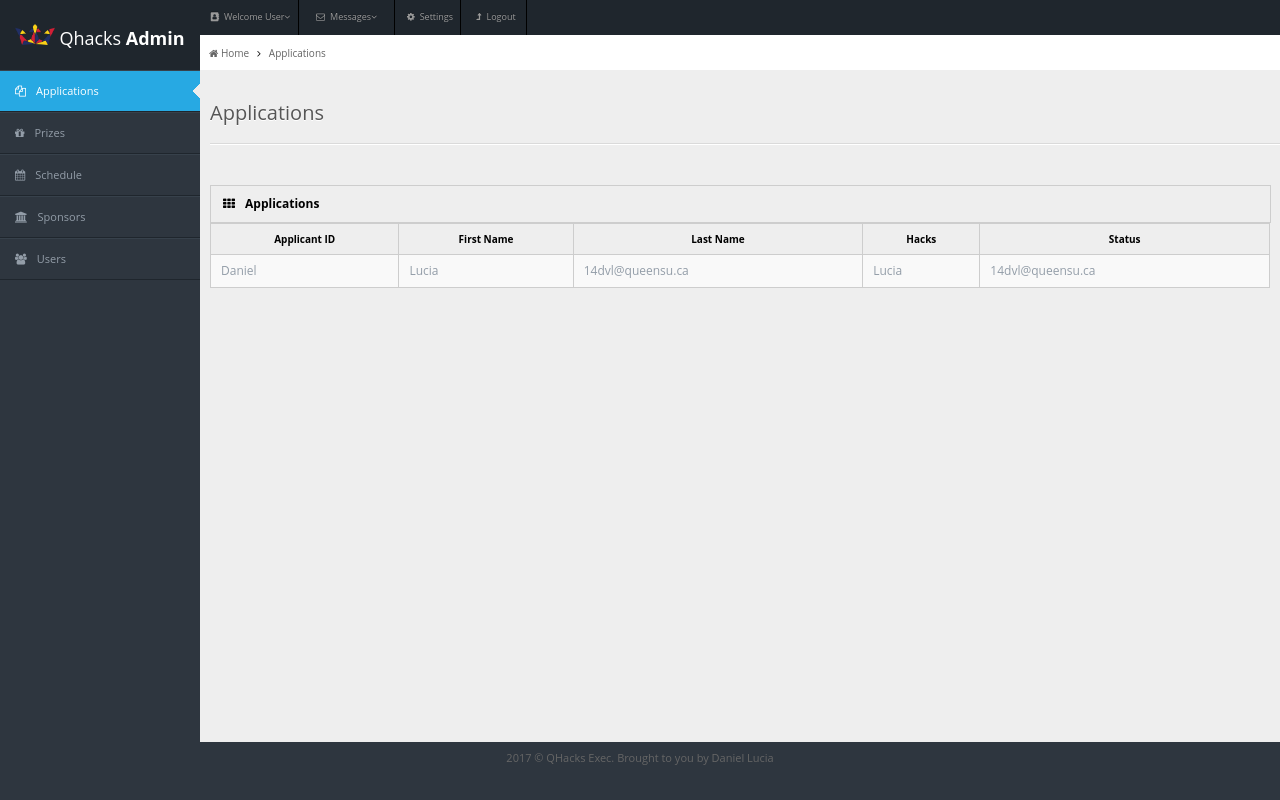
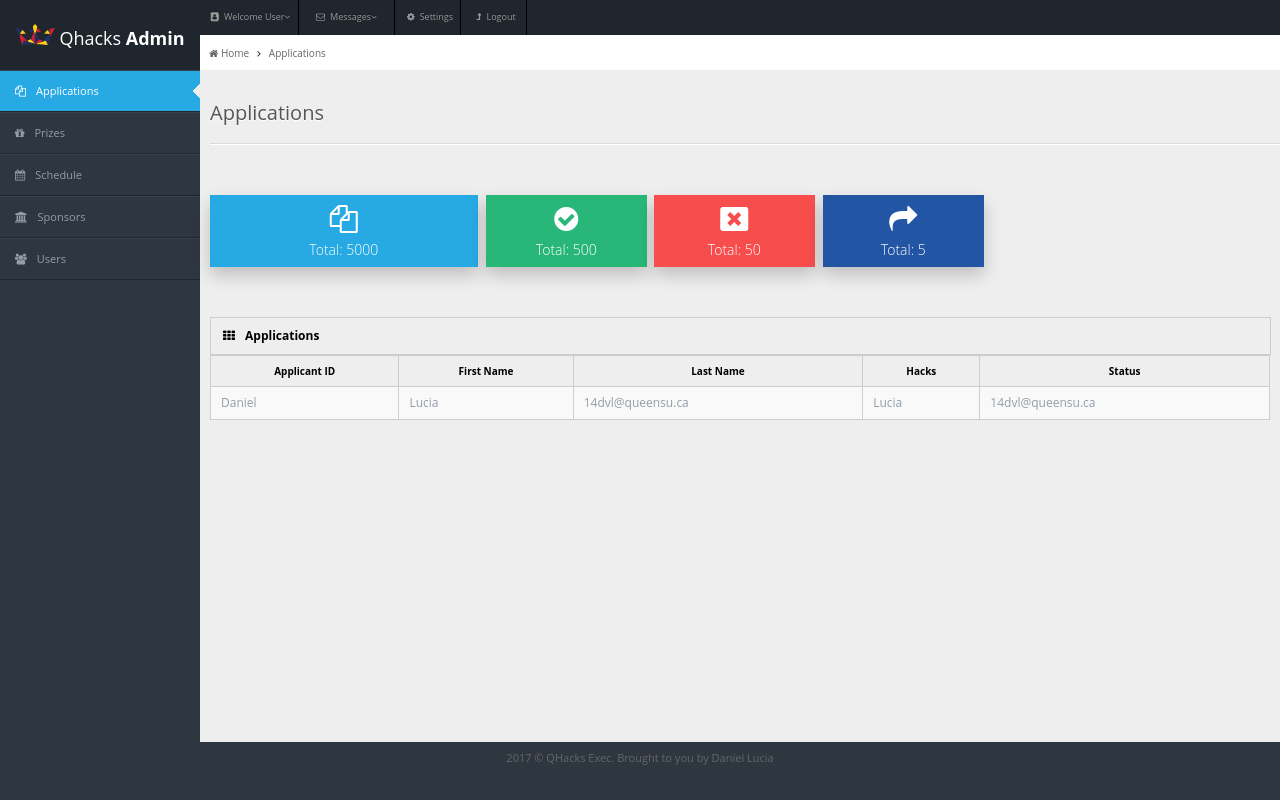
Before and after one commit to Daniel2218/react-hackboard, a React (Create React App) app: page / in a window 1280 px wide. Built offline with nearby package versions, Linux system fonts and the light colour scheme.

Commit message:
Added Stat compenant back to Page component

```diff
--- a/src/components/Page.js
+++ b/src/components/Page.js
@@ -13,7 +13,13 @@ class Page extends React.Component {
     const currentPage = this.props.currentPage;
     var page = "";
 
-    if (currentPage === "Schedule") {
+    if(currentPage === "Applications") {
+      page = <PageSection currentPage={this.props.currentPage}>
+                <Stat />
+                <Table currentPage={this.props.currentPage}
+                       onButtonClick={this.toggleModal} />
+              </PageSection>;
+    } else if (currentPage === "Schedule") {
       page = <PageSection currentPage={this.props.currentPage}>
               </PageSection>;
     } else {
```
